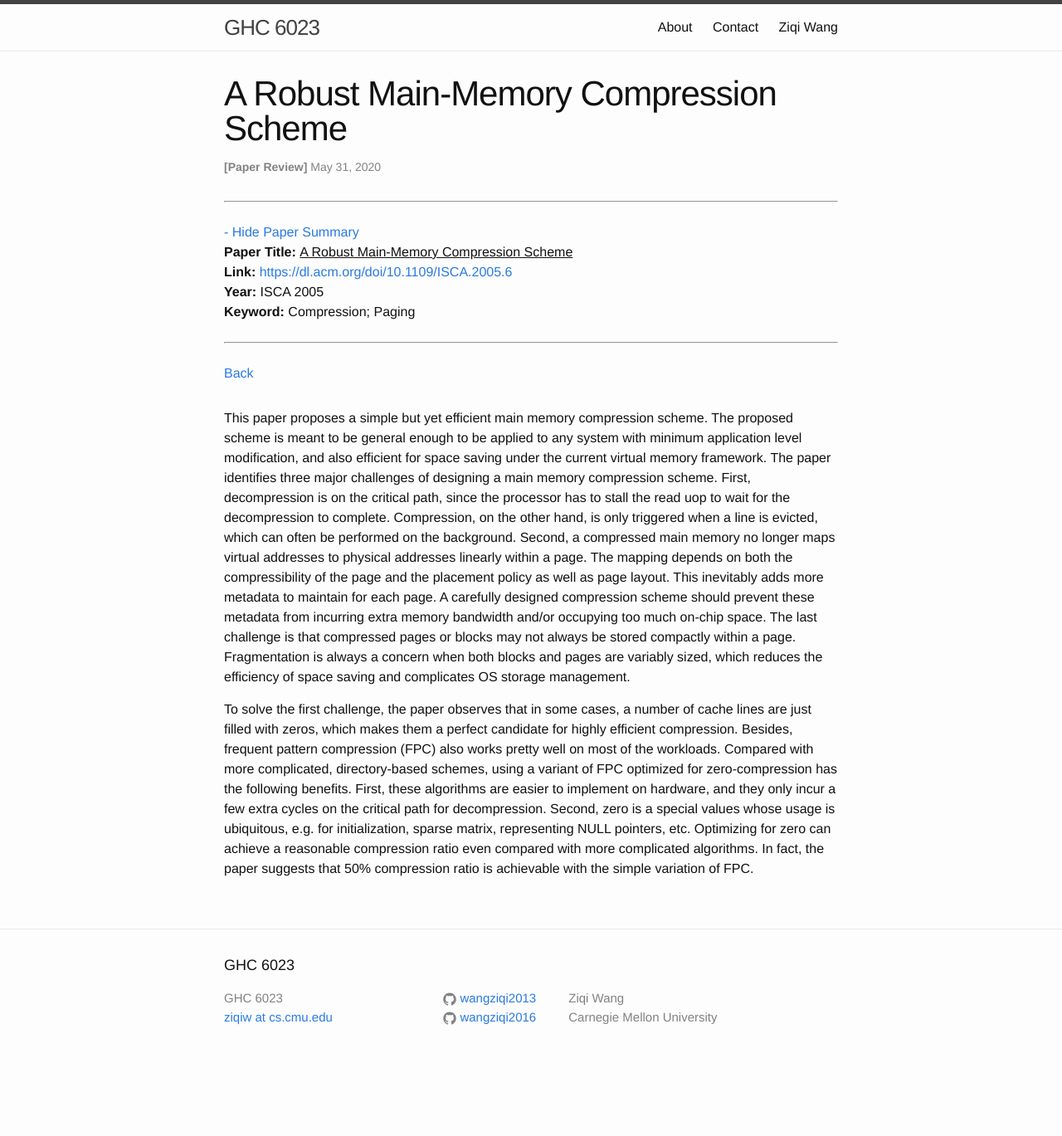
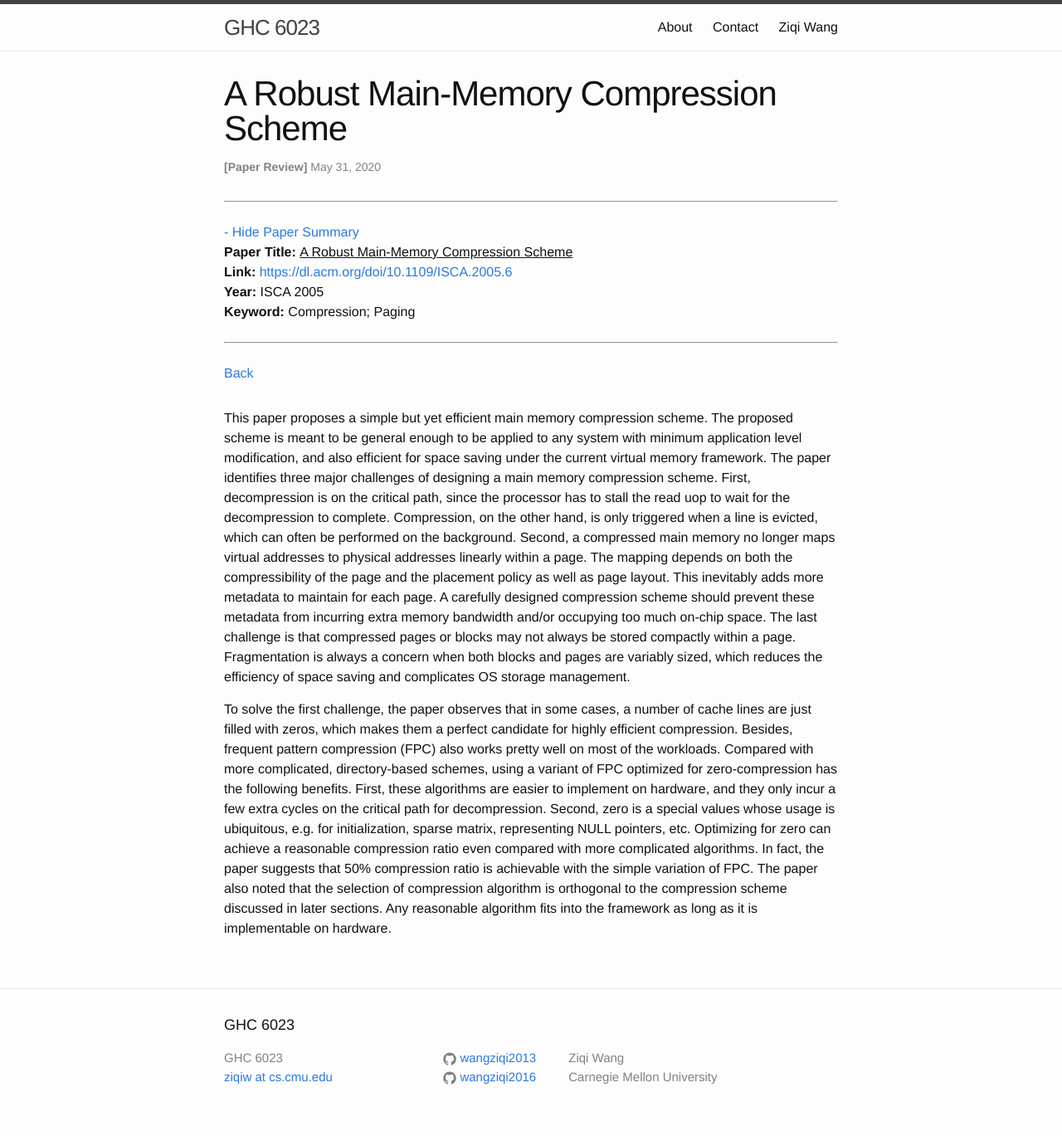
Before and after one commit to wangziqi2013/wangziqi2013.github.io, a Jekyll site: the page built from _posts/2020-05-31-a-robust-main-mem-compression-scheme.markdown, in a window 1280 px wide. Shown: the whole page at 83% size. Built offline with Jekyll 4.4.1, drawn with Linux system fonts in a browser that asks for light colours; before the commit the page ends 1297 px from its top, so only the background shows below that.

Commit message:
Adding impl

```diff
--- a/_posts/2020-05-31-a-robust-main-mem-compression-scheme.markdown
+++ b/_posts/2020-05-31-a-robust-main-mem-compression-scheme.markdown
@@ -34,3 +34,5 @@ hardware, and they only incur a few extra cycles on the critical path for decomp
 whose usage is ubiquitous, e.g. for initialization, sparse matrix, representing NULL pointers, etc. Optimizing for zero
 can achieve a reasonable compression ratio even compared with more complicated algorithms. In fact, the paper suggests
 that 50% compression ratio is achievable with the simple variation of FPC.
+The paper also noted that the selection of compression algorithm is orthogonal to the compression scheme discussed in
+later sections. Any reasonable algorithm fits into the framework as long as it is implementable on hardware.
```
